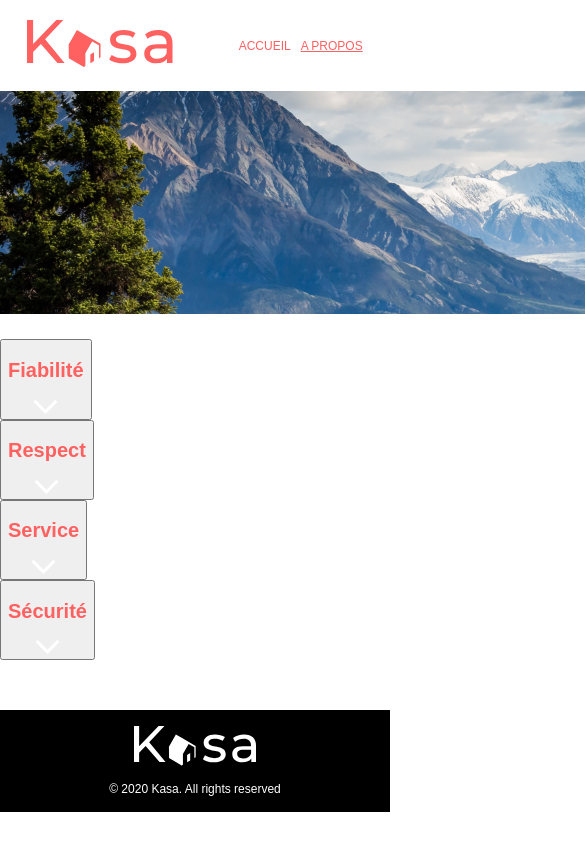
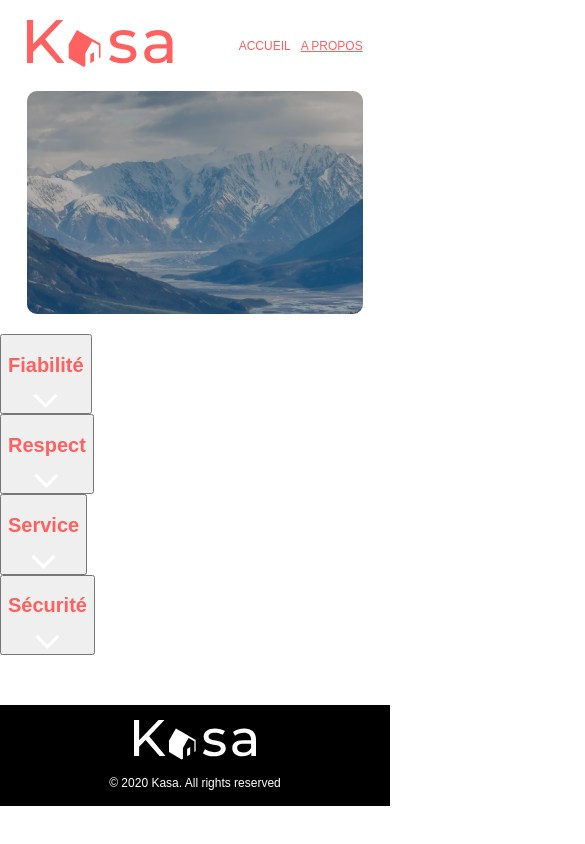
Before and after one commit to Callouu/Kasa, a React (Vite) app: page /a-propos in a window 390 px wide. Shown: the top 844 px of the page, 585 px wide, since content can reach past the window. Built offline with nearby package versions, Linux system fonts and the light colour scheme.

Commit message:
add css to banner section

```diff
--- a/src/pages/About/index.jsx
+++ b/src/pages/About/index.jsx
@@ -31,7 +31,7 @@ function AboutKasa() {
       <Banner
         picture={aboutBanner}
         title=""
-        className="banner banner--higher"
+        className="banner banner--about"
       />
       <section className="kasa-values">
         {values.map((item) => (
--- /dev/null
+++ b/src/scss/components/_banner.scss
@@ -0,0 +1,59 @@
+.banner {
+    position: relative;
+    width: 86%;
+    height: 223px;
+    margin: 60px auto;
+    display: flex;
+    justify-content: center;
+    align-items: center;
+    overflow: hidden;
+    @include rounded-corner-high;
+    @include mobile-responsive {
+        justify-content: flex-start;
+        height: 111px;
+        margin: 20px auto;
+        @include rounded-corner-mid;
+    }
+    @include tablet-responsive {
+        margin: 40px auto;
+    }
+    &--about {
+        @include mobile-responsive {
+            justify-content: flex-start;
+            height: 223px;
+            margin: 20px auto;
+        }
+    }
+    &::before{
+        position: absolute;
+        right: 0px;
+        top: 0px;
+        width: 100%;
+        height: 100%;
+        display: block;
+        z-index: 0;
+        content:"";
+        background-color: black;
+        opacity: 30%;
+    }
+    &__img {
+        width: 100%;
+        height: 100%;
+        object-fit: cover;
+    }
+    &__title {
+        position: absolute;
+        padding: 5%;
+        color: white;
+        font-size: 48px;
+        font-weight: map-get($font-weight, regular);
+        @include text-shadow;
+        @include mobile-responsive {
+            font-size: 24px;
+        }
+        @include tablet-responsive {
+            text-align: center;
+            margin: 30px auto;
+        }
+    }
+}
--- a/src/scss/main.scss
+++ b/src/scss/main.scss
@@ -3,6 +3,7 @@
 @import "./utils/base";
 @import "./components/header";
 @import "./components/footer";
+@import "./components/banner";
 @import "./pages/home";
 @import "./pages/about";
 @import "./pages/logements";
--- a/src/style.css
+++ b/src/style.css
@@ -84,4 +84,72 @@ ul, li {
   }
 }
 
+.banner {
+  position: relative;
+  width: 86%;
+  height: 223px;
+  margin: 60px auto;
+  display: flex;
+  justify-content: center;
+  align-items: center;
+  overflow: hidden;
+  border-radius: 25px;
+}
+@media all and (max-width: 768px) {
+  .banner {
+    justify-content: flex-start;
+    height: 111px;
+    margin: 20px auto;
+    border-radius: 10px;
+  }
+}
+@media all and (min-width: 768px) and (max-width: 1024px) {
+  .banner {
+    margin: 40px auto;
+  }
+}
+@media all and (max-width: 768px) {
+  .banner--about {
+    justify-content: flex-start;
+    height: 223px;
+    margin: 20px auto;
+  }
+}
+.banner::before {
+  position: absolute;
+  right: 0px;
+  top: 0px;
+  width: 100%;
+  height: 100%;
+  display: block;
+  z-index: 0;
+  content: "";
+  background-color: black;
+  opacity: 30%;
+}
+.banner__img {
+  width: 100%;
+  height: 100%;
+  object-fit: cover;
+}
+.banner__title {
+  position: absolute;
+  padding: 5%;
+  color: white;
+  font-size: 48px;
+  font-weight: 500;
+  text-shadow: 0px 4px 4px rgba(0, 0, 0, 0.25);
+}
+@media all and (max-width: 768px) {
+  .banner__title {
+    font-size: 24px;
+  }
+}
+@media all and (min-width: 768px) and (max-width: 1024px) {
+  .banner__title {
+    text-align: center;
+    margin: 30px auto;
+  }
+}
+
 /*# sourceMappingURL=style.css.map */
```
Also changed, not shown: src/scss/utils/_mixins.scss (+19 -0 lines), 1 other file (tests, documents, lock files or other folders).
